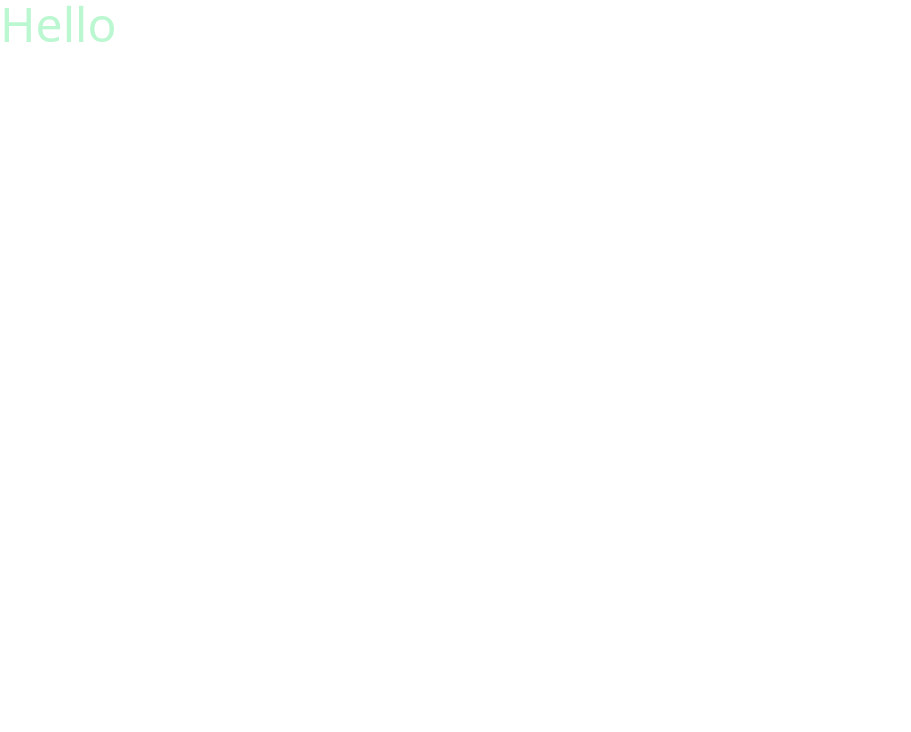
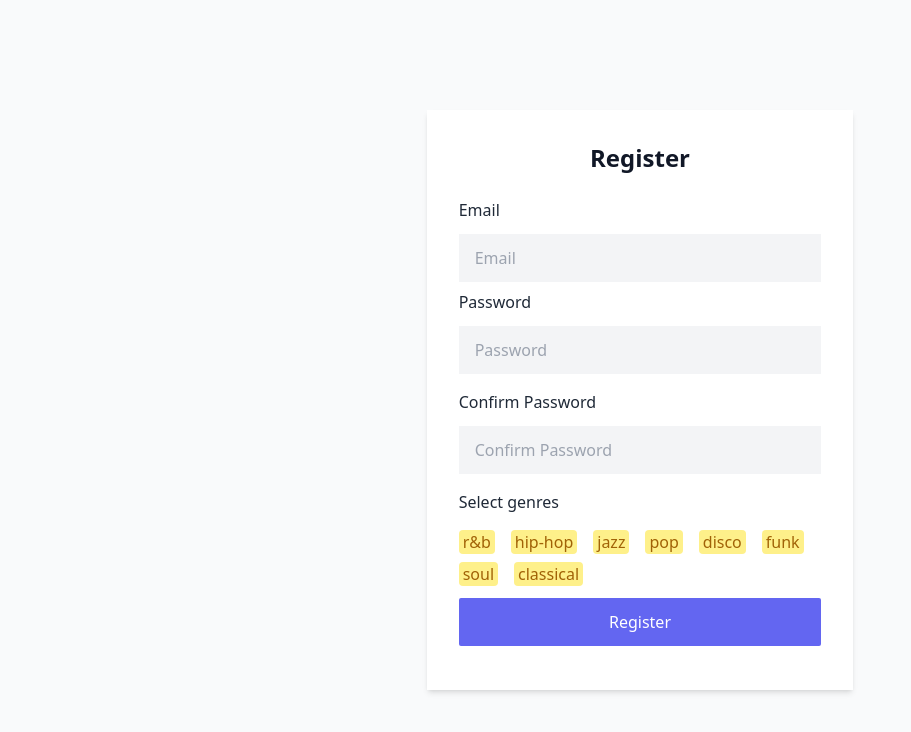
Before and after one commit to Liam-So/nimbus-cloud, a React (Create React App) app: page /register in a window 1280 px wide. Shown: the top 732 px of the page, without its empty margins (0-911 px from the left). Built offline with nearby package versions, Linux system fonts and the light colour scheme; the HTML template or start-up script is replaced by a standard one.

Commit message:
styling of pages

```diff
--- a/package.json
+++ b/package.json
@@ -38,6 +38,7 @@
   "devDependencies": {
     "autoprefixer": "^9.8.8",
     "postcss": "^8.4.14",
+    "react-router-dom": "^6.3.0",
     "tailwindcss": "^3.0.24"
   }
 }
--- a/src/App.js
+++ b/src/App.js
@@ -1,10 +1,18 @@
 import React from 'react';
+import { BrowserRouter, Routes, Route } from "react-router-dom";
+import Login from './pages/Login';
+import Register from './pages/Register';
+import Home from './pages/Home';
 
 function App() {
   return (
-    <div className='text-5xl text-green-200'>
-      Hello
-    </div>
+    <BrowserRouter>
+      <Routes>
+        <Route path="/" element={<Login />} />
+        <Route path="/register" element={<Register />} />
+        <Route path="/home" element={<Home />} />
+      </Routes>
+    </BrowserRouter>
   );
 }
 
--- /dev/null
+++ b/src/pages/Home.js
@@ -0,0 +1,19 @@
+import React from 'react'
+import { Link } from "react-router-dom";
+
+const Home = () => {
+  return (
+    <>
+      <div className='flex flex-col items-center justify-center pt-12 gap-y-8'>
+        <h2 className='text-3xl items-center font-semibold'>Your song of the day is:</h2>
+        <img className='h-64 w-64' src="https://i.scdn.co/image/ab67616d0000b273baf2a68126739ff553f2930a" alt="runway" />
+        <p className='text-gray-800 font-semibold'>Runaway by Kanye West</p>
+        <Link to="/">
+          <div className="px-2 py-1 bg-yellow-200 rounded cursor-pointer hover:bg-yellow-400"><span className="font-semibold">Logout</span></div>
+        </Link>
+      </div>
+    </>
+  )
+}
+
+export default Home
--- /dev/null
+++ b/src/pages/Login.js
@@ -0,0 +1,50 @@
+import React from 'react'
+import { Link } from "react-router-dom";
+
+const Login = () => {
+  return (
+    <div className="flex min-h-screen items-center bg-gray-50">
+      <div className="bg-white lg:w-4/12 md:6/12 w-10/12 m-auto shadow-md">
+        <div className="py-8 px-8 rounded-xl">
+          <h2 className="text-2xl font-semibold text-gray-900 text-center">
+            Login
+          </h2>
+          <div
+            className="mt-6"
+          >
+            <div className="my-2">
+              <label className="text-gray-800">Email</label>
+              <input
+                type="email"
+                name="email"
+                className="w-full px-4 py-3 mt-3 bg-gray-100"
+                required
+                placeholder="Email"
+              />
+            </div>
+            <div className="my-2">
+              <label className="text-gray-800">Password</label>
+              <input
+                type="password"
+                name="password"
+                className="w-full px-4 py-3 mt-3 mb-2 bg-gray-100"
+                required
+                placeholder="Password"
+              />
+              <label className="text-gray-800">Don't have an account? Register <Link to="/register" className='font-bold hover:text-green-500'>here</Link></label>
+              <div className="my-3">
+                <Link to="/home">
+                  <button className="w-full text-center bg-indigo-500 py-3 text-white rounded-sm hover:bg-indigo-700">
+                    Login
+                  </button>
+                </Link>
+              </div>
+            </div>
+          </div>
+        </div>
+      </div>
+    </div >
+  )
+}
+
+export default Login
--- /dev/null
+++ b/src/pages/Register.js
@@ -0,0 +1,71 @@
+import React from 'react'
+import { Link } from "react-router-dom";
+
+const Register = () => {
+  const genres = ["r&b", "hip-hop", "jazz", "pop", "disco", "funk", "soul", "classical"]
+
+  return (
+    <div className="flex min-h-screen items-center bg-gray-50">
+      <div className="bg-white lg:w-4/12 md:6/12 w-10/12 m-auto shadow-md">
+        <div className="py-8 px-8 rounded-xl">
+          <h2 className="text-2xl font-semibold text-gray-900 text-center">
+            Register
+          </h2>
+          <div
+            className="mt-6"
+          >
+            <div className="my-2">
+              <label className="text-gray-800">Email</label>
+              <input
+                type="email"
+                name="email"
+                className="w-full px-4 py-3 mt-3 bg-gray-100"
+                required
+                placeholder="Email"
+              />
+            </div>
+            <div className="my-2">
+              <label className="text-gray-800">Password</label>
+              <input
+                type="password"
+                name="password"
+                className="w-full px-4 py-3 mt-3 mb-2 bg-gray-100"
+                required
+                placeholder="Password"
+              />
+            </div>
+            <div className="my-2">
+              <label className="text-gray-800">Confirm Password</label>
+              <input
+                type="password"
+                name="confirm_password"
+                className="w-full px-4 py-3 mt-3 mb-2 bg-gray-100"
+                required
+                placeholder="Confirm Password"
+              />
+            </div>
+            <label className="text-gray-800">Select genres</label>
+            <div className="my-2 flex flex-wrap gap-x-4">
+              {genres.map((genre, key) => {
+                return (
+                  <div key={key} className="bg-yellow-200 px-1 mt-2 rounded text-yellow-700 hover:bg-yellow-600 cursor-pointer">
+                    {genre}
+                  </div>
+                )
+              })}
+            </div>
+            <div className="my-3">
+              <Link to="/">
+                <button className="w-full text-center bg-indigo-500 py-3 text-white rounded-sm hover:bg-indigo-700">
+                  Register
+                </button>
+              </Link>
+            </div>
+          </div>
+        </div>
+      </div>
+    </div >
+  )
+}
+
+export default Register
```
Also changed, not shown: 1 other file (tests, documents, lock files or other folders).
